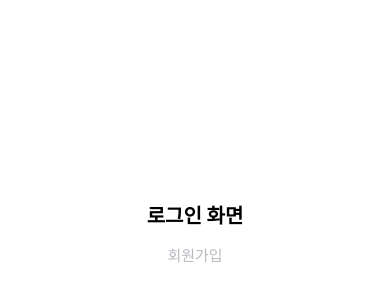
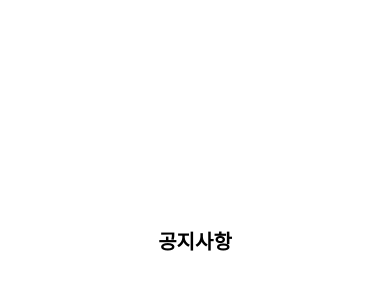
Before and after one commit to seoyoun8694/Conveishong, a React Native app in the folder frontend/: screen /Info1 in a window 390 px wide. Before the commit this address had no page. Shown: the part 182-482 px from the top of the page. Built offline with nearby package versions, Linux system fonts and the light colour scheme.

Commit message:
Menu navigation bar

```diff
--- a/frontend/App.js
+++ b/frontend/App.js
@@ -18,6 +18,11 @@ import Cigarette from "./src/pages/Cigarette";
 import Money from "./src/pages/Money";
 import GiftCard from "./src/pages/GiftCard";
 
+import Setting from "./src/pages/Setting";
+import Todo from "./src/pages/Todo";
+import Salary from "./src/pages/Salary";
+import Info1 from "./src/pages/Info1";
+
 const Stack = createStackNavigator();
 
 export default function App() {
@@ -36,6 +41,11 @@ export default function App() {
 				<Stack.Screen name="Cigarette" component={Cigarette} />
 				<Stack.Screen name="Money" component={Money} />
 				<Stack.Screen name="GiftCard" component={GiftCard} />
+
+				<Stack.Screen name="Setting" component={Setting} />
+				<Stack.Screen name="Todo" component={Todo} />
+				<Stack.Screen name="Salary" component={Salary} />
+				<Stack.Screen name="Info1" component={Info1} />
 			</Stack.Navigator>
 		</NavigationContainer>
 	);
--- a/frontend/package.json
+++ b/frontend/package.json
@@ -11,13 +11,15 @@
   },
   "dependencies": {
     "@react-native-community/datetimepicker": "^8.0.1",
+    "@react-navigation/drawer": "^6.6.15",
     "@react-navigation/native": "^6.1.17",
     "@react-navigation/stack": "^6.3.29",
     "react": "18.2.0",
     "react-native": "0.74.1",
-    "react-native-gesture-handler": "^2.16.2",
+    "react-native-gesture-handler": "^2.17.1",
     "react-native-image-picker": "^7.1.2",
     "react-native-linear-gradient": "^2.8.3",
+    "react-native-reanimated": "^3.12.1",
     "react-native-safe-area-context": "^4.10.3",
     "react-native-svg": "^15.3.0",
     "styled-components": "^6.1.11"
--- /dev/null
+++ b/frontend/src/components/CustomModal.js
@@ -0,0 +1,93 @@
+import React from 'react';
+import { Modal, View, Text, TouchableOpacity } from 'react-native';
+import styled from 'styled-components/native';
+import images from '../components/imgaes';
+
+function CustomModal({ visible, onClose, navigation }) {
+	return (
+		<Modal
+			animationType="slide"
+			transparent={true}
+			visible={visible}
+			onRequestClose={onClose}
+		>
+			<CenteredView>
+				<ModalView>
+					<View style={{ flexDirection: 'row' }}>
+						<images.menu color={'#0066FF'} style={{marginRight: 15}} onPress={onClose} />
+						<MenuText style={{ color: '#0066FF', marginBottom: 30 }}>MENU</MenuText>
+					</View>
+
+					<MenuItem onPress={() => { navigation.navigate('Setting'); onClose(); }}>
+						<MenuText>회원 정보 수정</MenuText>
+					</MenuItem>
+					<MenuItem onPress={() => { navigation.navigate('Todo'); onClose(); }}>
+						<MenuText>할 일 점검</MenuText>
+					</MenuItem>
+					<MenuItem onPress={() => { navigation.navigate('Salary'); onClose(); }}>
+						<MenuText>근무 기록</MenuText>
+					</MenuItem>
+					<MenuItem onPress={() => { navigation.navigate('Info1'); onClose(); }}>
+						<MenuText>공지사항</MenuText>
+					</MenuItem>
+					<CloseButton onPress={onClose}>
+						<ButtonText>닫기</ButtonText>
+					</CloseButton>
+				</ModalView>
+			</CenteredView>
+		</Modal>
+	);
+}
+
+const CenteredView = styled.View`
+	flex: 1;
+`;
+
+const ModalView = styled.View`
+	width: 85%;
+	height: 100%;
+	background-color: white;
+	border-top-right-radius: 15px;
+	border-bottom-right-radius: 15px;
+	padding: 40px;
+	shadow-color: #000;
+	shadow-offset: {
+		width: 2px;
+		height: 2px;
+	};
+	shadow-opacity: 0.25;
+	shadow-radius: 4px;
+	elevation: 5;
+`;
+
+const MenuItem = styled.TouchableOpacity`
+	padding: 10px;
+	margin-vertical: 10px;
+`;
+
+const MenuText = styled.Text`
+  	font-size: 12px;
+	color: black;
+	font-weight: bold;
+`;
+
+const CloseButton = styled.TouchableOpacity`
+	background-color: #0066FF;
+	border-radius: 15px;
+	padding: 10px;
+	elevation: 2;
+	position: absolute;
+	bottom: 30px;
+	align-self: center;
+	width: 100%;
+	height: 40px;
+	align-items: center;
+`;
+
+const ButtonText = styled.Text`
+	color: white;
+	font-weight: bold;
+	text-align: center;
+`;
+
+export default CustomModal;
--- /dev/null
+++ b/frontend/src/pages/Info1.js
@@ -0,0 +1,42 @@
+/* eslint-disable prettier/prettier */
+/* eslint-disable no-mixed-spaces-and-tabs */
+/* eslint-disable react/self-closing-comp */
+
+import React from 'react';
+import { View, Text, Button, TouchableOpacity } from 'react-native';
+import { useNavigation } from '@react-navigation/native';
+import styled, { ThemeProvider } from "styled-components/native"
+
+function Info1({}) {
+  const navigation = useNavigation();
+
+	return (
+		<FullView>
+			<MainView>
+				<MainText>공지사항</MainText>
+			</MainView>
+		</FullView>
+	);
+}
+
+const FullView = styled.View`
+	width: 100%;
+	height: 100%;
+	background-color: white;
+	align-self: center;
+	justify-content: center;
+`;
+
+const MainView = styled(FullView)`
+	align-self: center;
+	justify-content: center;
+`;
+
+const MainText = styled.Text`
+    font-size: 20px;
+    font-weight: bold;
+    color: ${props => props.color || "black"};
+    text-align: center;
+`;
+
+export default Info1;
--- a/frontend/src/pages/Inspection.js
+++ b/frontend/src/pages/Inspection.js
@@ -12,6 +12,7 @@ import { useNavigation } from '@react-navigation/native';
 import styled from "styled-components/native";
 
 import images from '../components/imgaes';
+import CustomModal from '../components/CustomModal';
 
 function Inspection({ }) {
 	const navigation = useNavigation();
@@ -21,11 +22,15 @@ function Inspection({ }) {
 	const today = new Date();
 	const formattedDate = `${today.getMonth() + 1}월 ${today.getDate()}일`;
 
+	const [modalVisible, setModalVisible] = useState(false);
+
 	return (
 		<FullView>
 			<MainView>
 				<View style={{ flexDirection: 'row', justifyContent: 'space-between', marginTop: 30 }}>
-					<images.menu />
+				<TouchableOpacity onPress={() => setModalVisible(true)}>
+						<images.menu color={'white'} />
+					</TouchableOpacity>
 					<View style={{ flexDirection: 'row', alignItems: 'center' }}>
 						<images.location />
 						<MainText style={{ fontSize: 10, marginLeft: 5, fontWeight: 'normal' }}>{user_location}</MainText>
@@ -81,6 +86,12 @@ function Inspection({ }) {
 				</View>
 
 			</MainBox>
+
+			<CustomModal
+				visible={modalVisible}
+				onClose={() => setModalVisible(false)}
+				navigation={navigation}
+			/>
 		</FullView>
 	);
 }
--- /dev/null
+++ b/frontend/src/pages/Salary.js
@@ -0,0 +1,42 @@
+/* eslint-disable prettier/prettier */
+/* eslint-disable no-mixed-spaces-and-tabs */
+/* eslint-disable react/self-closing-comp */
+
+import React from 'react';
+import { View, Text, Button, TouchableOpacity } from 'react-native';
+import { useNavigation } from '@react-navigation/native';
+import styled, { ThemeProvider } from "styled-components/native"
+
+function Salary({}) {
+  const navigation = useNavigation();
+
+	return (
+		<FullView>
+			<MainView>
+				<MainText>근무기록</MainText>
+			</MainView>
+		</FullView>
+	);
+}
+
+const FullView = styled.View`
+	width: 100%;
+	height: 100%;
+	background-color: white;
+	align-self: center;
+	justify-content: center;
+`;
+
+const MainView = styled(FullView)`
+	align-self: center;
+	justify-content: center;
+`;
+
+const MainText = styled.Text`
+    font-size: 20px;
+    font-weight: bold;
+    color: ${props => props.color || "black"};
+    text-align: center;
+`;
+
+export default Salary;
--- /dev/null
+++ b/frontend/src/pages/Setting.js
@@ -0,0 +1,42 @@
+/* eslint-disable prettier/prettier */
+/* eslint-disable no-mixed-spaces-and-tabs */
+/* eslint-disable react/self-closing-comp */
+
+import React from 'react';
+import { View, Text, Button, TouchableOpacity } from 'react-native';
+import { useNavigation } from '@react-navigation/native';
+import styled, { ThemeProvider } from "styled-components/native"
+
+function Setting({}) {
+  const navigation = useNavigation();
+
+	return (
+		<FullView>
+			<MainView>
+				<MainText>환경설정</MainText>
+			</MainView>
+		</FullView>
+	);
+}
+
+const FullView = styled.View`
+	width: 100%;
+	height: 100%;
+	background-color: white;
+	align-self: center;
+	justify-content: center;
+`;
+
+const MainView = styled(FullView)`
+	align-self: center;
+	justify-content: center;
+`;
+
+const MainText = styled.Text`
+    font-size: 20px;
+    font-weight: bold;
+    color: ${props => props.color || "black"};
+    text-align: center;
+`;
+
+export default Setting;
--- /dev/null
+++ b/frontend/src/pages/Todo.js
@@ -0,0 +1,42 @@
+/* eslint-disable prettier/prettier */
+/* eslint-disable no-mixed-spaces-and-tabs */
+/* eslint-disable react/self-closing-comp */
+
+import React from 'react';
+import { View, Text, Button, TouchableOpacity } from 'react-native';
+import { useNavigation } from '@react-navigation/native';
+import styled, { ThemeProvider } from "styled-components/native"
+
+function Todo({}) {
+  const navigation = useNavigation();
+
+	return (
+		<FullView>
+			<MainView>
+				<MainText>할일점검</MainText>
+			</MainView>
+		</FullView>
+	);
+}
+
+const FullView = styled.View`
+	width: 100%;
+	height: 100%;
+	background-color: white;
+	align-self: center;
+	justify-content: center;
+`;
+
+const MainView = styled(FullView)`
+	align-self: center;
+	justify-content: center;
+`;
+
+const MainText = styled.Text`
+    font-size: 20px;
+    font-weight: bold;
+    color: ${props => props.color || "black"};
+    text-align: center;
+`;
+
+export default Todo;
--- a/frontend/src/pages/Work.js
+++ b/frontend/src/pages/Work.js
@@ -12,6 +12,7 @@ import { useNavigation } from '@react-navigation/native';
 import styled from "styled-components/native";
 
 import images from '../components/imgaes';
+import CustomModal from '../components/CustomModal';
 
 function Work({ }) {
 	const navigation = useNavigation();
@@ -23,6 +24,7 @@ function Work({ }) {
 
 	const [isWorking, setIsWorking] = useState(false);
 	const [workTime, setWorkTime] = useState('');
+	const [modalVisible, setModalVisible] = useState(false);
 
 	useEffect(() => {
 		const now = new Date();
@@ -45,7 +47,9 @@ function Work({ }) {
 		<FullView>
 			<MainView>
 				<View style={{ flexDirection: 'row', justifyContent: 'space-between', marginTop: 30 }}>
-					<images.menu />
+					<TouchableOpacity onPress={() => setModalVisible(true)}>
+						<images.menu color={'white'} />
+					</TouchableOpacity>
 					<View style={{ flexDirection: 'row', alignItems: 'center' }}>
 						<images.location />
 						<MainText style={{ fontSize: 10, marginLeft: 5, fontWeight: 'normal' }}>{user_location}</MainText>
@@ -62,15 +66,15 @@ function Work({ }) {
 			</MainView>
 			<MainBox>
 				<View style={{ flexDirection: 'row', marginTop: 30, width: 230, justifyContent: 'space-between', alignSelf: 'center' }}>
-						<MainText style={{ color: '#0066FF', fontSize: 15 }}>출근하기</MainText>
+					<MainText style={{ color: '#0066FF', fontSize: 15 }}>출근하기</MainText>
 					<MainText style={{ color: '#909090', fontSize: 15 }} onPress={() => navigation.navigate('Inspection')}>시재점검</MainText>
 				</View>
-				<Bar style={{marginLeft: 50}} />
+				<Bar style={{ marginLeft: 50 }} />
 
-				<View style={{alignItems: 'center' }}>
+				<View style={{ alignItems: 'center' }}>
 					<images.Card_Work style={{ elevation: 10, position: 'absolute', }} />
 					<View style={{ top: 140, alignItems: 'center' }}>
-						<images.PartTIme_Work  />
+						<images.PartTIme_Work />
 						<SubText style={{ color: '#0066FF', marginTop: 15 }}>{user_position}</SubText>
 						<MainText style={{ color: 'black' }}>{user_name}</MainText>
 						<WorkBox onPress={handleWork} isWorking={isWorking}>
@@ -82,6 +86,12 @@ function Work({ }) {
 					</View>
 				</View>
 			</MainBox>
+
+			<CustomModal
+				visible={modalVisible}
+				onClose={() => setModalVisible(false)}
+				navigation={navigation}
+			/>
 		</FullView>
 	);
 }
```
Also changed, not shown: frontend/src/assets/menu.svg, 1 other file (tests, documents, lock files or other folders).
